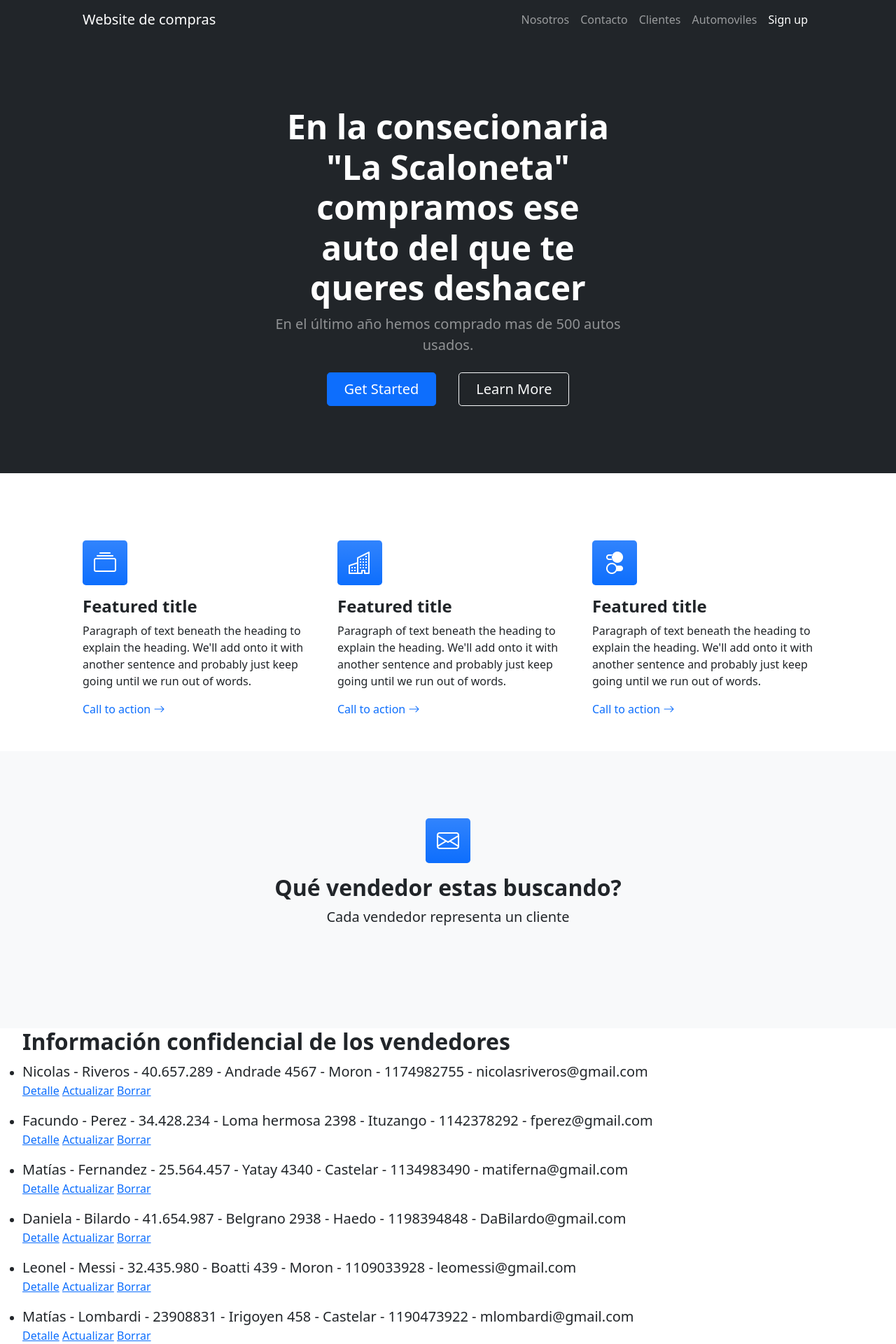
After one commit to Faccejas/Trabajo_final_coder_python, a Django app: page /compra/vendedor/ in a window 1280 px wide. The commit adds this page. Shown: the top 1920 px of the page at 70% size. Run offline with Django 4.2, Linux system fonts and the light colour scheme; data comes from the database, SQL or seed files in the repository; both versions use the stored data as it was after the commit; some libraries are stand-ins or nearby versions.

Commit message:
Otra clase "Vendedor"

```diff
--- /dev/null
+++ b/concesionaria/compra/templates/compra/list_vendedor.html
@@ -0,0 +1,28 @@
+{% extends 'compra/padre.html' %}
+
+{% block contenido %}
+<section class="bg-light py-5">
+    <div class="container px-5 my-5 px-5">
+        <div class="text-center mb-5">
+            <div class="feature bg-primary bg-gradient text-white rounded-3 mb-3"><i class="bi bi-envelope"></i></div>
+            <h2 class="fw-bolder">Qué vendedor estas buscando?</h2>
+            <p class="lead mb-0">Cada vendedor representa un cliente </p>
+        </div>
+        <div class="row gx-5 justify-content-center">
+            <div class="col-lg-6">
+</section>
+
+<ul>
+    <h2 class="fw-bolder"> Información confidencial de los vendedores</h2>
+    {% for vendedor in object_list %}
+        <li>
+
+            <p class="lead mb-0"> {{vendedor.nombre}} - {{vendedor.apellido}} - {{vendedor.dni}} - {{vendedor.domicilio}} - {{vendedor.localidad}} - {{vendedor.celular}} - {{vendedor.email}}</h2>
+            <p class="form-floating mb-3"> <a href="{% url 'compra-vendedor-detail' vendedor.id %}">Detalle</a>
+            <a href="{% url 'compra-vendedor-update' vendedor.id %}">Actualizar</a>
+            <a href="{% url 'compra-vendedor-delete' vendedor.id %}">Borrar</a> </p>
+        </li>
+    {% endfor %}
+</ul>
+
+{% endblock %}
--- a/concesionaria/compra/templates/compra/padre.html
+++ b/concesionaria/compra/templates/compra/padre.html
@@ -24,7 +24,7 @@
                     <ul class="navbar-nav ms-auto mb-2 mb-lg-0">
                         <li class="nav-item"><a class="nav-link" href="{% url 'compra-automovil' %}">Nosotros</a></li>
                         <li class="nav-item"><a class="nav-link" href="#!">Contacto</a></li>
-                        <li class="nav-item"><a class="nav-link" href="{% url 'compra-clientes' %}">Clientes</a></li>
+                        <li class="nav-item"><a class="nav-link" href="{% url 'compra-vendedor' %}">Clientes</a></li>
                         <li class="nav-item"><a class="nav-link" href="{% url 'compra-automovil' %}">Automoviles</a></li>
                         <li class="nav-item"><a class="nav-link active" aria-current="page" href="#!">Sign up</a></li>
                     </ul>
--- a/concesionaria/compra/urls.py
+++ b/concesionaria/compra/urls.py
@@ -4,7 +4,7 @@
 urlpatterns = [
     # path("inicio/", Inicio, name= "compra-inicio"),
     #path("automovil/", Automovil, name= "compra-automovil"),
-    path("clientes/", Clientes, name= "compra-clientes"),
+    #path("clientes/", Clientes, name= "compra-clientes"),
 
 
 
@@ -12,5 +12,11 @@
     path("automovil/detalle/<pk>/", AutomovilDetail.as_view(), name= "compra-automovil-detail"),
     path("automovil/crear/", AutomovilCreate.as_view(), name= "compra-automovil-create"),
     path("automovil/actualizar/<pk>/", AutomovilUpdate.as_view(), name= "compra-automovil-update"),
-    path("automovil/borrar/<pk>/", AutomovilDelete.as_view(), name= "compra-automovil-delete")
+    path("automovil/borrar/<pk>/", AutomovilDelete.as_view(), name= "compra-automovil-delete"),
+
+    path("vendedor/", VendedorList.as_view(), name= "compra-vendedor"),
+    path("vendedor/detalle/<pk>/", VendedorDetail.as_view(), name= "compra-vendedor-detail"),
+    path("vendedor/crear/", VendedorCreate.as_view(), name= "compra-vendedor-create"),
+    path("vendedor/actualizar/<pk>/", VendedorUpdate.as_view(), name= "compra-vendedor-update"),
+    path("vendedor/borrar/<pk>/", VendedorDelete.as_view(), name= "compra-vendedor-delete")
 ]
--- a/concesionaria/compra/views.py
+++ b/concesionaria/compra/views.py
@@ -11,8 +11,8 @@
 #def Automovil(request):
 #    return render(request, "compra/Automovil.html")
 
-def Clientes(request):
-    return render(request, "compra/Clientes.html")
+#def Clientes(request):
+    #return render(request, "compra/Clientes.html")
 
 class AutomovilList(ListView):
     model = Rodado
@@ -36,3 +36,28 @@
 class AutomovilDelete(DeleteView):
     model = Rodado
     success_url = "/compra/automovil/"
+
+
+
+class VendedorList(ListView):
+    model = Vendedor
+    template_name = "compra/list_vendedor.html"
+
+class VendedorDetail(DetailView):
+    model = Vendedor
+    template_name = "compra/detail_vendedorl.html"
+
+class VendedorCreate(CreateView):
+    model = Vendedor
+    success_url = "/compra/vendedor/"
+    fields = ["nombre", "apellido" , "dni", "domicilio", "localidad", "celular", "email"]
+    template_name = "compra/vendedor_form.html"
+
+class VendedorUpdate(UpdateView):
+    model = Vendedor
+    success_url = "/compra/vendedor/"
+    fields = ["nombre", "apellido" , "dni", "domicilio", "localidad", "celular", "email"]
+
+class VendedorDelete(DeleteView):
+    model = Vendedor
+    success_url = "/compra/vendedor/"
--- a/concesionaria/venta/urls.py
+++ b/concesionaria/venta/urls.py
@@ -13,6 +13,4 @@
     path("automovil/actualizar/<pk>/", AutomovilUpdate.as_view(), name= "venta-automovil-update"),
     path("automovil/borrar/<pk>/", AutomovilDelete.as_view(), name= "venta-automovil-delete")
 
-
-
 ]
```
Also changed, not shown: concesionaria/compra/templates/compra/Clientes.html (deleted, +0 -16 lines), concesionaria/compra/templates/compra/detail_vendedorl.html (added, +19 -0 lines), concesionaria/compra/templates/compra/vendedor_confirm_delete.html (added, +17 -0 lines), concesionaria/compra/templates/compra/vendedor_form.html (added, +15 -0 lines), concesionaria/db.sqlite3.
